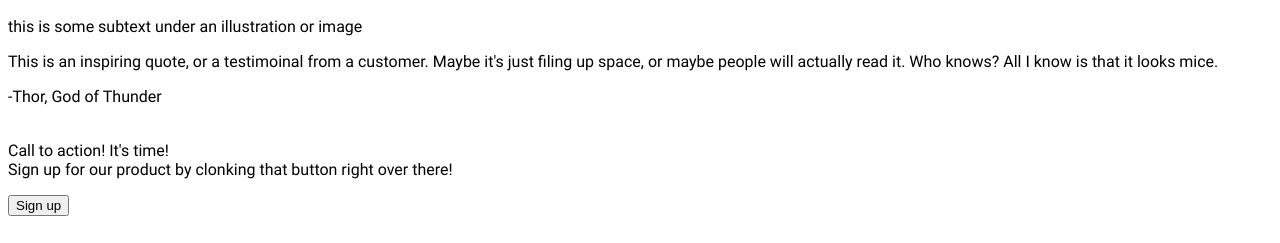
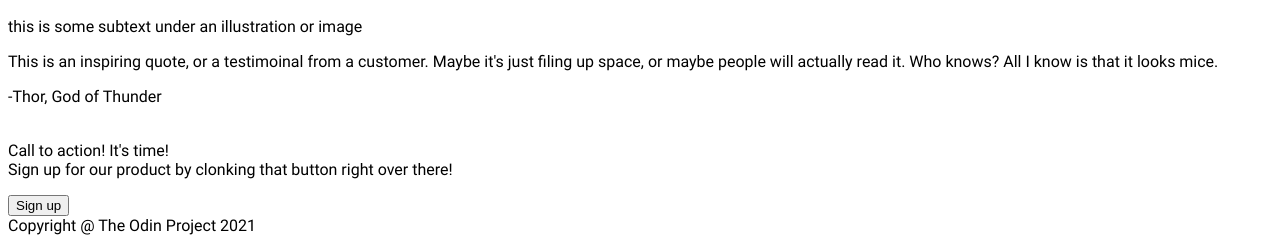
Before and after one commit to SkyAkki/landing-page, a plain HTML site: page index.html in a window 1280 px wide. Shown: the part 579-822 px from the top of the page. Drawn offline with Linux system fonts and the light colour scheme.

Commit message:
Add footer html

```diff
--- a/index.html
+++ b/index.html
@@ -96,6 +96,13 @@
                 Sign up
             </button>
         </section>
+
+        <section class="section5 footer">
+            <footer>
+                Copyright @ The Odin Project 2021
+            </footer>
+        </section>
+
     </div>
 </body>
 </html>
```
